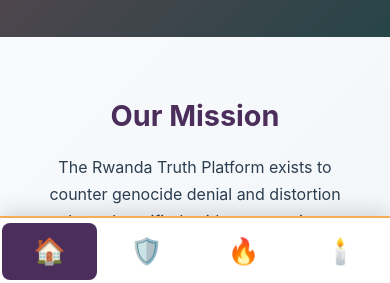
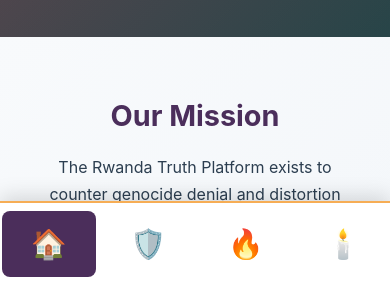
Before and after one commit to shemapatrick1030/rwanda-truth, a website: page index.html in a window 390 px wide. Shown: the part 559-842 px from the top of the page. Drawn offline with Linux system fonts and the light colour scheme.

Commit message:
second attempt for mobile nav correction

```diff
--- a/index.html
+++ b/index.html
@@ -75,7 +75,6 @@
             isolation: isolate;
         }
 
-        /* Rwandan flag colors as subtle overlay */
         .home-hero::after {
             content: '';
             position: absolute;
@@ -170,7 +169,7 @@
             opacity: 0.8;
         }
 
-        /* Navigation - Hidden on mobile (uses bottom nav) */
+        /* Desktop Navigation */
         .main-nav {
             background: white;
             box-shadow: 0 4px 20px rgba(0,0,0,0.1);
@@ -512,7 +511,7 @@
             font-size: 0.9rem;
         }
 
-        /* ===== MOBILE BOTTOM NAVIGATION ===== */
+        /* ===== MOBILE BOTTOM NAVIGATION — FIXED ===== */
         .mobile-bottom-nav {
             display: none;
             position: fixed;
@@ -522,31 +521,39 @@
             background: white;
             box-shadow: 0 -4px 20px rgba(0,0,0,0.15);
             z-index: 1000;
-            padding: 8px 4px;
+            padding: 8px 0;
             border-top: 2px solid var(--memorial-amber);
         }
 
         .mobile-nav-container {
-            display: grid;
-            grid-template-columns: repeat(4, 1fr);
-            gap: 4px;
+            display: flex;
+            justify-content: space-around;
+            align-items: center;
+            width: 100%;
+            max-width: 100%;
+            margin: 0 auto;
         }
 
         .mobile-nav-item {
             display: flex;
             flex-direction: column;
             align-items: center;
+            justify-content: center;
             text-decoration: none;
             color: var(--memorial-gray);
             font-size: 0.7rem;
-            padding: 8px 4px;
-            border-radius: 8px;
+            padding: 6px 0;
+            flex: 1;
+            text-align: center;
             transition: all 0.2s;
+            min-width: 0;
         }
 
         .mobile-nav-item.active {
             background: var(--memorial-purple);
             color: white;
+            border-radius: 8px;
+            margin: 0 2px;
         }
 
         .mobile-nav-icon {
@@ -624,9 +631,7 @@
             .feature-card h3 {
                 font-size: 1.3rem;
             }
-        }
 
-        @media (max-width: 360px) {
             .mobile-nav-item span:last-child {
                 display: none;
             }
@@ -635,58 +640,15 @@
                 font-size: 1.8rem;
                 margin-bottom: 0;
             }
-        }
-        /* ===== FIX MOBILE NAV OVERFLOW ===== */
-@media (max-width: 768px) {
-    .mobile-bottom-nav {
-        width: 100%;
-        left: 0;
-        right: 0;
-        padding: 5px 2px;
-    }
-
-    .mobile-nav-container {
-        display: flex;
-        justify-content: space-around;
-        width: 100%;
-        gap: 2px;
-    }
 
             .mobile-nav-item {
-        flex: 1;
-        padding: 6px 2px;
-        font-size: 0.65rem;
-        white-space: nowrap;
-        overflow: hidden;
-        text-overflow: ellipsis;
-    }
-
-    .mobile-nav-icon {
-        font-size: 1.3rem;
-        margin-bottom: 2px;
+                padding: 10px 0;
             }
         }
 
-/* Extra small phones */
-@media (max-width: 480px) {
-    .mobile-nav-item span:last-child {
-        display: none; /* Hide text, show only icons */
-    }
-
+        @media (max-width: 360px) {
             .mobile-nav-icon {
                 font-size: 1.6rem;
-        margin-bottom: 0;
-    }
-
-    .mobile-nav-item {
-        padding: 8px 0;
-    }
-}
-
-/* iPhone SE and smaller */
-@media (max-width: 375px) {
-    .mobile-nav-icon {
-        font-size: 1.4rem;
             }
         }
     </style>
@@ -869,7 +831,7 @@
         <p style="margin-top: 20px; font-size: 0.8rem;">© 2024 Rwanda Truth Platform — In memory. In truth. In solidarity.</p>
     </footer>
 
-    <!-- Mobile Bottom Navigation -->
+    <!-- Mobile Bottom Navigation — FIXED -->
     <nav class="mobile-bottom-nav">
         <div class="mobile-nav-container">
             <a href="index.html" class="mobile-nav-item">
```
Also changed, not shown: memorial.html (+16 -8 lines). Lines whose indentation alone changed are shown as unchanged.
